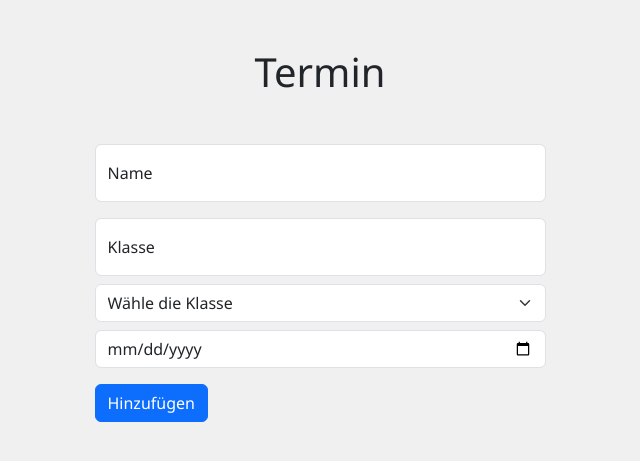
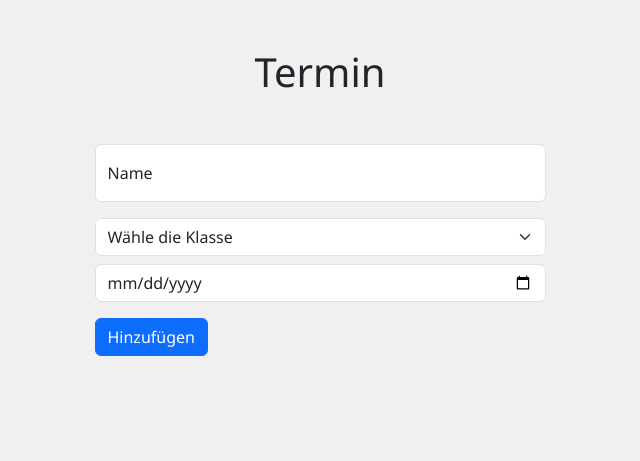
Before and after one commit to epunksandr/lernario, a Flask app: page /termin in a window 1280 px wide. Shown: the part 86-547 px from the top of the page, without its empty margins (320-960 px from the left). Run offline with Flask 3, Linux system fonts and the light colour scheme.

Commit message:
fix termin form input

```diff
--- a/templates/termin-form.html
+++ b/templates/termin-form.html
@@ -13,10 +13,6 @@
                 <div class="form-floating mb-3">
                     <input type="text" class="form-control" id="name" placeholder="Name">
                     <label for="name">Name</label>
-                </div>
-                <div class="form-floating mb-2">
-                    <input type="text" class="form-control" id="klasse" placeholder="Klasse">
-                    <label for="klasse">Klasse</label>
                 </div>
                 <select class="form-select" aria-label="Default select example">
                     <option selected>Wähle die Klasse</option>
```
